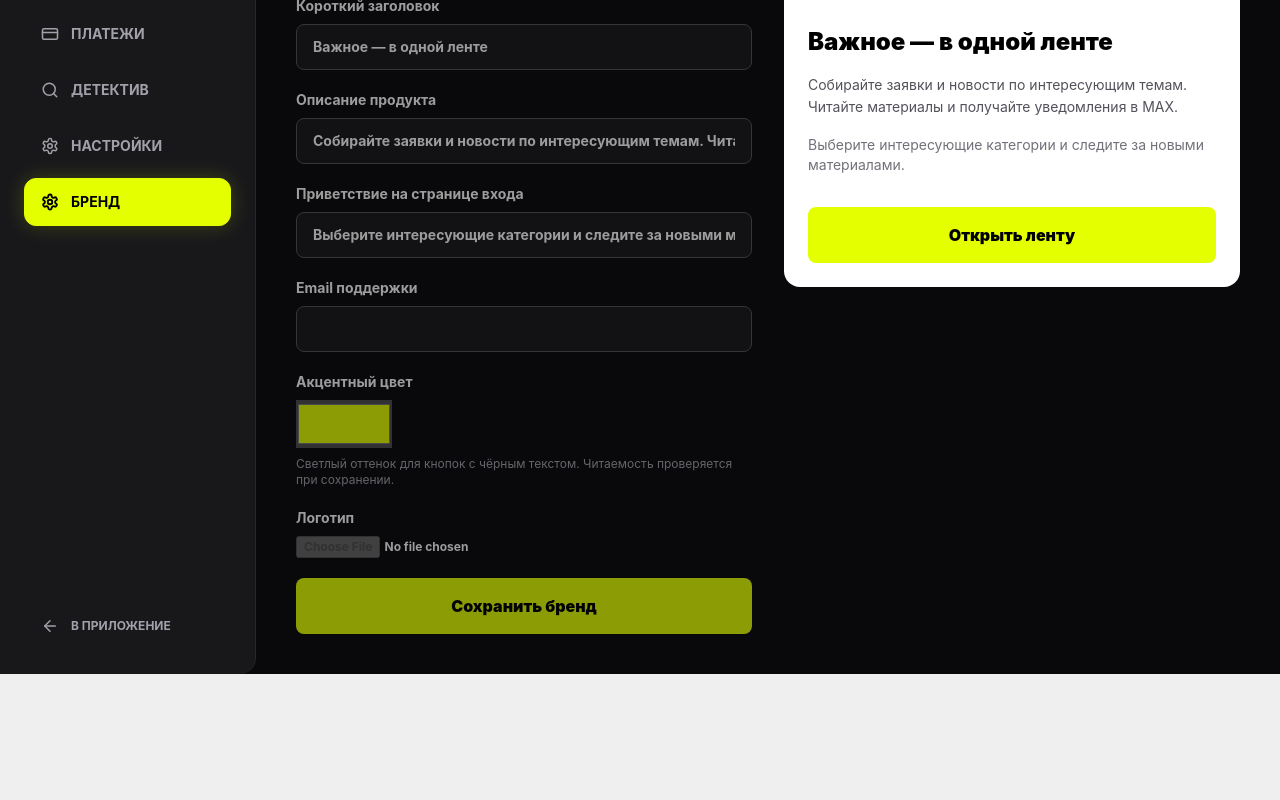
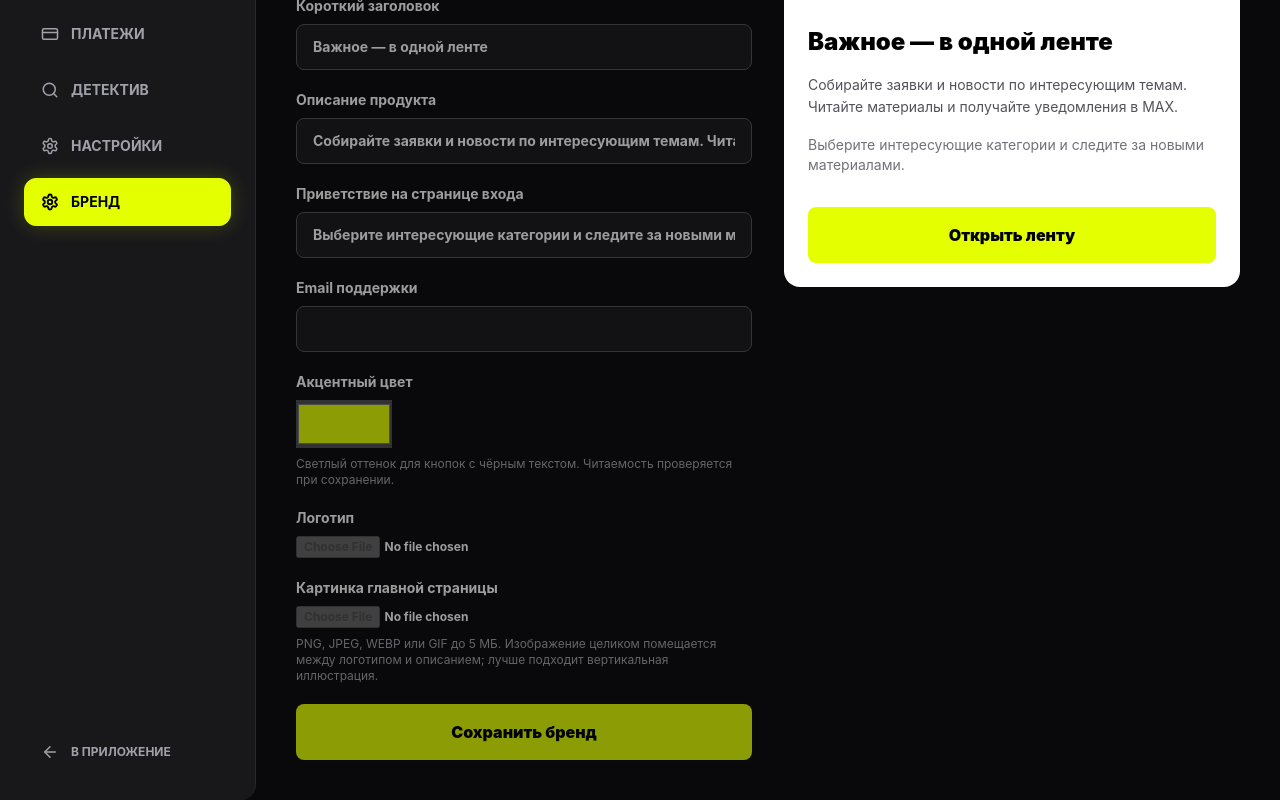
Before and after one commit to a77446446-ctrl/Smart-Leads, a Next.js app: page /admin/branding in a window 1280 px wide. Shown: the part 342-1142 px from the top of the page. Before the commit the page ends 1016 px from the top, so only its background shows below. Built offline with nearby package versions, Linux system fonts and the light colour scheme; no server answers; the database is empty.

Commit message:
Добавить изображение главной страницы в настройки бренда

```diff
--- a/src/app/(admin)/admin/branding/page.tsx
+++ b/src/app/(admin)/admin/branding/page.tsx
@@ -1,6 +1,7 @@
 'use client';
 
 import { useEffect, useState, type CSSProperties, type FormEvent } from 'react';
+import Image from 'next/image';
 import { useRouter } from 'next/navigation';
 import { BrandingProvider, useBranding } from '@/components/BrandingProvider';
 import { Logo } from '@/components/Logo';
@@ -57,7 +58,7 @@ export default function BrandingPage() {
     finally { setBusy(false); }
   }
 
-  async function upload(file: File | undefined) {
+  async function upload(file: File | undefined, field: 'logoUrl' | 'heroImageUrl') {
     if (!file) return;
     setError(''); setMessage('');
     if (!['image/png', 'image/jpeg', 'image/webp', 'image/gif'].includes(file.type) || file.size > 5 * 1024 * 1024) {
@@ -69,9 +70,9 @@ export default function BrandingPage() {
       data.set('file', file);
       const response = await fetch('/api/admin/upload', { method: 'POST', body: data });
       const body = await response.json();
-      if (!response.ok) throw new Error(body.error || 'Не удалось загрузить логотип');
-      setDraft(value => ({ ...value, logoUrl: body.url }));
-      setMessage('Логотип загружен. Сохраните бренд, чтобы применить его.');
+      if (!response.ok) throw new Error(body.error || 'Не удалось загрузить изображение');
+      setDraft(value => ({ ...value, [field]: body.url }));
+      setMessage('Изображение загружено. Сохраните бренд, чтобы применить его.');
     } catch (cause) { setError(cause instanceof Error ? cause.message : 'Ошибка загрузки'); }
     finally { setBusy(false); }
   }
@@ -79,7 +80,7 @@ export default function BrandingPage() {
   const rgb = [1, 3, 5].map(offset => Number.parseInt(draft.accent.slice(offset, offset + 2), 16)).join(' ');
   return <div className="mx-auto max-w-5xl">
     <h1 className="text-3xl font-black">Бренд</h1>
-    <p className="mt-3 max-w-2xl text-sm leading-relaxed text-zinc-400">Название, логотип и тексты вашего экземпляра. Изменения появятся в приложении после сохранения.</p>
+    <p className="mt-3 max-w-2xl text-sm leading-relaxed text-zinc-400">Название, логотип, картинка главной страницы и тексты вашего экземпляра. Изменения появятся в приложении после сохранения.</p>
     {loading && <p role="status" className="mt-6">Загружаем настройки…</p>}
     {error && <p role="alert" className="my-5 rounded-xl border border-red-500 bg-red-950 p-4 text-red-100">{error}</p>}
     {message && <p role="status" className="my-5 rounded-xl border border-green-600 bg-green-950 p-4 text-green-100">{message}</p>}
@@ -98,9 +99,14 @@ export default function BrandingPage() {
             <span className="mt-2 block text-xs font-normal text-zinc-400">Светлый оттенок для кнопок с чёрным текстом. Читаемость проверяется при сохранении.</span>
           </label>
           <label className="block text-sm font-bold">Логотип
-            <input type="file" accept="image/png,image/jpeg,image/webp,image/gif" onChange={event => { void upload(event.target.files?.[0]); event.target.value = ''; }} className="mt-2 block w-full text-xs" />
+            <input type="file" accept="image/png,image/jpeg,image/webp,image/gif" onChange={event => { void upload(event.target.files?.[0], 'logoUrl'); event.target.value = ''; }} className="mt-2 block w-full text-xs" />
           </label>
           {draft.logoUrl && <button type="button" onClick={() => setDraft({ ...draft, logoUrl: '' })} className="text-sm underline">Использовать стандартный знак</button>}
+          <label className="block text-sm font-bold">Картинка главной страницы
+            <input type="file" accept="image/png,image/jpeg,image/webp,image/gif" onChange={event => { void upload(event.target.files?.[0], 'heroImageUrl'); event.target.value = ''; }} className="mt-2 block w-full text-xs" />
+            <span className="mt-2 block text-xs font-normal text-zinc-400">PNG, JPEG, WEBP или GIF до 5 МБ. Изображение целиком помещается между логотипом и описанием; лучше подходит вертикальная иллюстрация.</span>
+          </label>
+          {draft.heroImageUrl && <button type="button" onClick={() => setDraft({ ...draft, heroImageUrl: '' })} className="text-sm underline">Убрать картинку главной страницы</button>}
           <button type="submit" className="block w-full rounded-lg bg-accent px-5 py-4 font-black text-black hover:brightness-95">{busy ? 'Сохраняем…' : 'Сохранить бренд'}</button>
         </fieldset>
       </form>
@@ -108,9 +114,14 @@ export default function BrandingPage() {
         <BrandingProvider value={draft}>
           <p className="mb-6 text-xs font-bold uppercase tracking-widest text-zinc-500">Предпросмотр</p>
           <Logo size="md" />
-          <h2 className="mt-8 break-words text-2xl font-black">{draft.tagline}</h2>
-          <p className="mt-4 break-words text-sm leading-relaxed text-zinc-600">{draft.description}</p>
-          <p className="mt-4 break-words text-sm text-zinc-500">{draft.welcomeText}</p>
+          {draft.heroImageUrl && <div className="relative mt-7 h-72 w-full">
+            <Image src={draft.heroImageUrl} alt="Картинка главной страницы" fill unoptimized sizes="(max-width: 1024px) 100vw, 400px" className="object-contain" />
+          </div>}
+          <div className={draft.heroImageUrl ? 'mt-7 border-2 border-black p-5' : ''}>
+            <h2 className={`${draft.heroImageUrl ? '' : 'mt-8'} break-words text-2xl font-black`}>{draft.tagline}</h2>
+            <p className="mt-4 break-words text-sm leading-relaxed text-zinc-600">{draft.description}</p>
+            <p className="mt-4 break-words text-sm text-zinc-500">{draft.welcomeText}</p>
+          </div>
           <span className="mt-8 block rounded-lg bg-accent p-4 text-center font-black text-black">Открыть ленту</span>
         </BrandingProvider>
       </section>
--- a/src/app/(auth)/login/page.tsx
+++ b/src/app/(auth)/login/page.tsx
@@ -107,6 +107,13 @@ export default function LoginPage() {
         <Logo className="max-w-sm" />
       </div>
 
+      {brand.heroImageUrl ? (
+        <div className="flex w-full max-w-sm flex-1 items-center justify-center py-6">
+          <div className="relative h-[min(52vh,460px)] min-h-[260px] w-full">
+            <Image src={brand.heroImageUrl} alt="Иллюстрация главной страницы" fill unoptimized priority sizes="(max-width: 640px) 100vw, 384px" className="object-contain" />
+          </div>
+        </div>
+      ) : (
         <div className="flex-1 w-full max-w-sm flex items-center justify-center my-2">
           <div className="w-full border border-zinc-200 bg-zinc-50 p-8 my-8">
             <span className="inline-block bg-accent px-3 py-1 text-xs font-bold uppercase">Ваша лента</span>
@@ -114,13 +121,15 @@ export default function LoginPage() {
             <p className="mt-4 text-sm leading-relaxed text-zinc-600">{brand.welcomeText}</p>
           </div>
         </div>
+      )}
 
       <div className="w-full max-w-sm space-y-4 pb-6 relative z-10">
         <div className="bg-white border-2 border-black p-6 space-y-4">
-          <h1 className="text-black font-black text-lg uppercase tracking-tight leading-tight">{brand.name}</h1>
+          <h1 className="text-black font-black text-lg uppercase tracking-tight leading-tight">{brand.heroImageUrl ? brand.tagline : brand.name}</h1>
           <p className="text-[#555] text-sm font-medium leading-relaxed">
             {brand.description}
           </p>
+          {brand.heroImageUrl && brand.welcomeText && <p className="text-[#555] text-sm font-medium leading-relaxed">{brand.welcomeText}</p>}
         </div>
 
         {error && (
--- a/src/lib/branding.ts
+++ b/src/lib/branding.ts
@@ -5,6 +5,7 @@ export type Branding = {
   tagline: string;
   description: string;
   logoUrl: string;
+  heroImageUrl: string;
   accent: string;
   supportEmail: string;
   welcomeText: string;
@@ -15,13 +16,14 @@ export const DEFAULT_BRANDING: Readonly<Branding> = Object.freeze({
   tagline: 'Важное — в одной ленте',
   description: 'Собирайте заявки и новости по интересующим темам. Читайте материалы и получайте уведомления в MAX.',
   logoUrl: '',
+  heroImageUrl: '',
   accent: '#E4FF00',
   supportEmail: '',
   welcomeText: 'Выберите интересующие категории и следите за новыми материалами.',
 });
 
 const limits: Record<keyof Branding, number> = {
-  name: 60, tagline: 120, description: 500, logoUrl: 200,
+  name: 60, tagline: 120, description: 500, logoUrl: 200, heroImageUrl: 200,
   accent: 7, supportEmail: 254, welcomeText: 500,
 };
 
@@ -47,9 +49,11 @@ export function parseBranding(input: unknown): Branding {
   });
   const luminance = channels[0] * 0.2126 + channels[1] * 0.7152 + channels[2] * 0.0722;
   if ((luminance + 0.05) / 0.05 < 4.5) throw new Error('Выберите более светлый акцент: текст кнопок должен оставаться читаемым');
-  // Логотип загружается существующим API с проверкой сигнатуры растрового изображения.
-  if (result.logoUrl && !/^\/api\/uploads\/img_[A-Za-z0-9_-]{1,100}$/.test(result.logoUrl)) {
-    throw new Error('Загрузите логотип через форму: внешние адреса не поддерживаются');
+  // Оба изображения загружаются через API с проверкой сигнатуры файла.
+  for (const key of ['logoUrl', 'heroImageUrl'] as const) {
+    if (result[key] && !/^\/api\/uploads\/img_[A-Za-z0-9_-]{1,100}$/.test(result[key])) {
+      throw new Error('Загрузите изображение через форму: внешние адреса не поддерживаются');
+    }
   }
   if (result.supportEmail && !/^[^\s<>@]+@[^\s<>@]+\.[^\s<>@]+$/.test(result.supportEmail)) throw new Error('Некорректный email поддержки');
   result.accent = result.accent.toUpperCase();
```
Also changed, not shown: 1 other file (tests, documents, lock files or other folders). Lines whose indentation alone changed are shown as unchanged.
